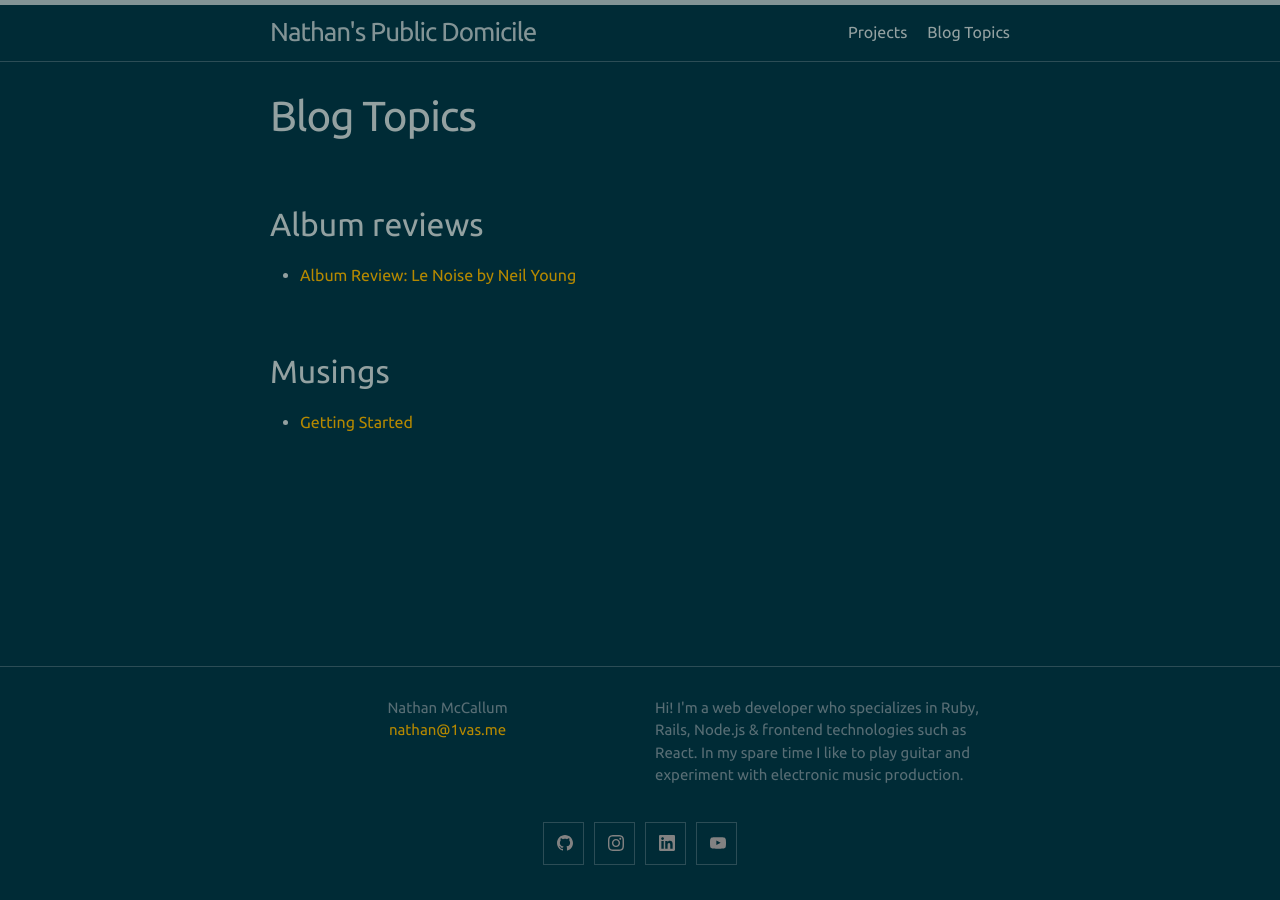
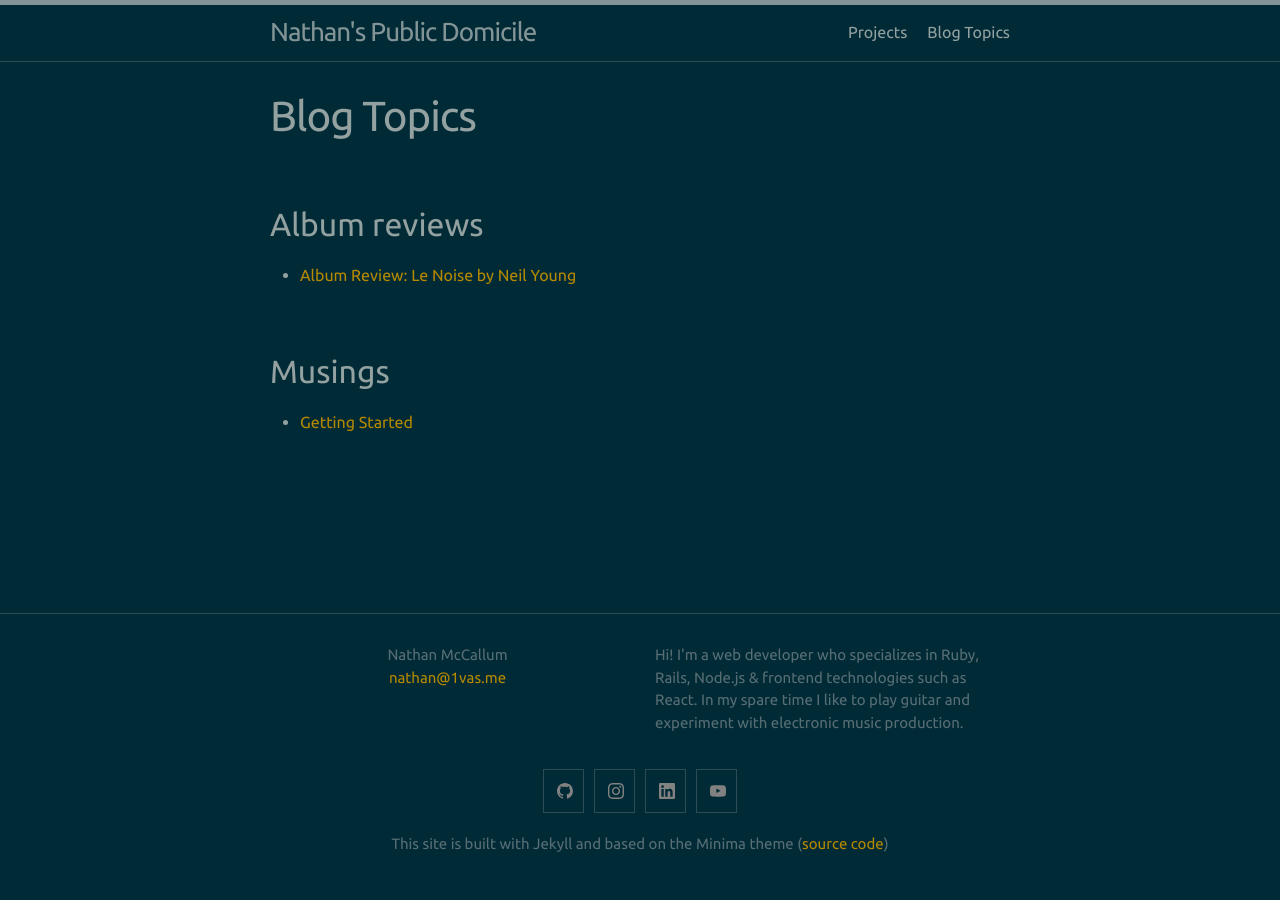
Before and after one commit to 1vasari/nathan-mccallum.com, a Jekyll site: the page built from topics.md, in a window 1280 px wide. Built offline with Jekyll 4.4.1, drawn with Linux system fonts in a browser that asks for light colours.

Commit message:
Add repo link to the footer

```diff
--- a/_config.yml
+++ b/_config.yml
@@ -27,6 +27,8 @@ author:
 description: >-
   Hi! I'm a web developer who specializes in Ruby, Rails, Node.js & frontend technologies such as
   React. In my spare time I like to play guitar and experiment with electronic music production.
+
+repo_url: http://github.com/1vasari/nathan-mccallum.com
 
 show_excerpts: true
 excerpt_separator: <!--more-->
--- a/_includes/footer.html
+++ b/_includes/footer.html
@@ -32,6 +32,12 @@
       {%- include social.html -%}
     </div>
 
+    <div class="footer-col-wrapper block" style="margin-top: 1em;">
+      <p class="text-center">
+        This site is built with Jekyll and based on the Minima theme (<a href="{{ site.repo_url }}" target="_blank">source code</a>)
+      </p>
+    </div>
+
   </div>
 
 </footer>
--- a/_sass/minima/custom-styles.scss
+++ b/_sass/minima/custom-styles.scss
@@ -18,3 +18,11 @@ a, a:visited, a:hover {
 .feed-subscribe {
   display: none;
 }
+
+.block {
+  display: block;
+}
+
+.text-center {
+  text-align: center;
+}
```
